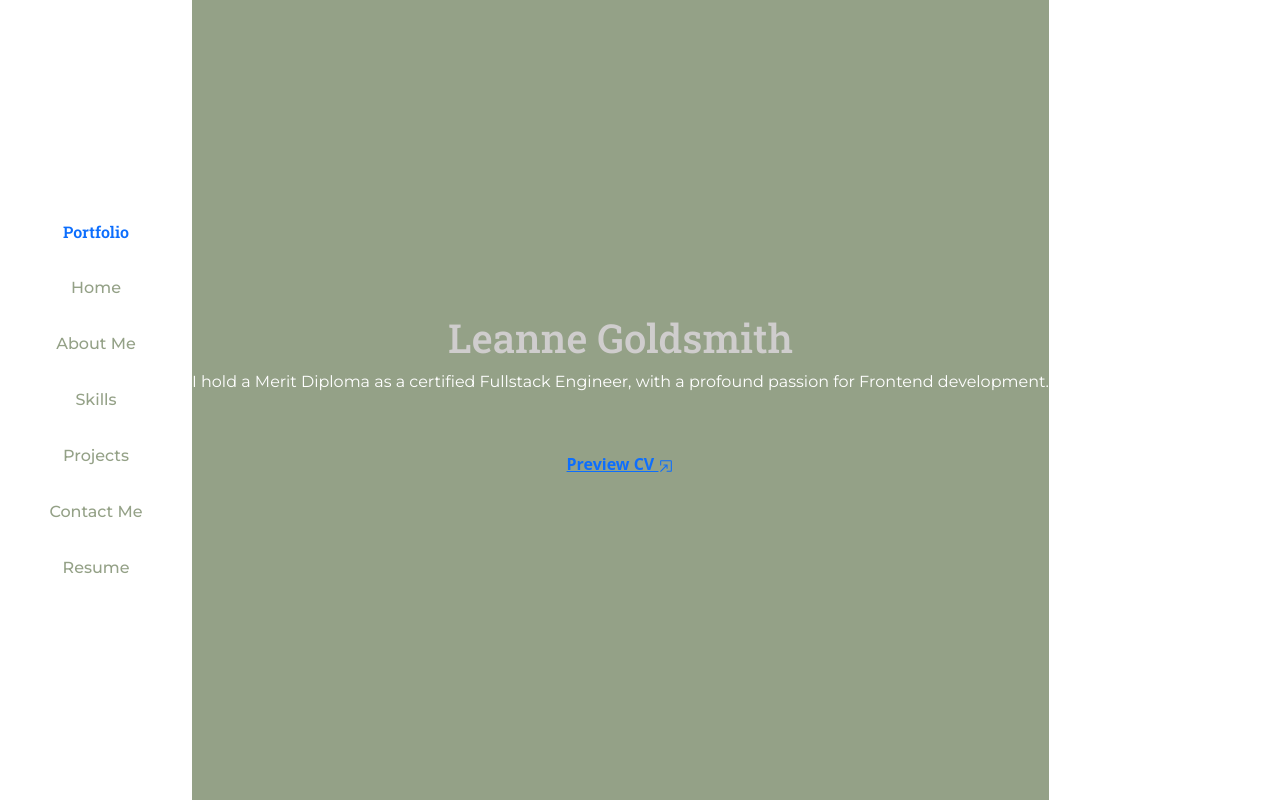
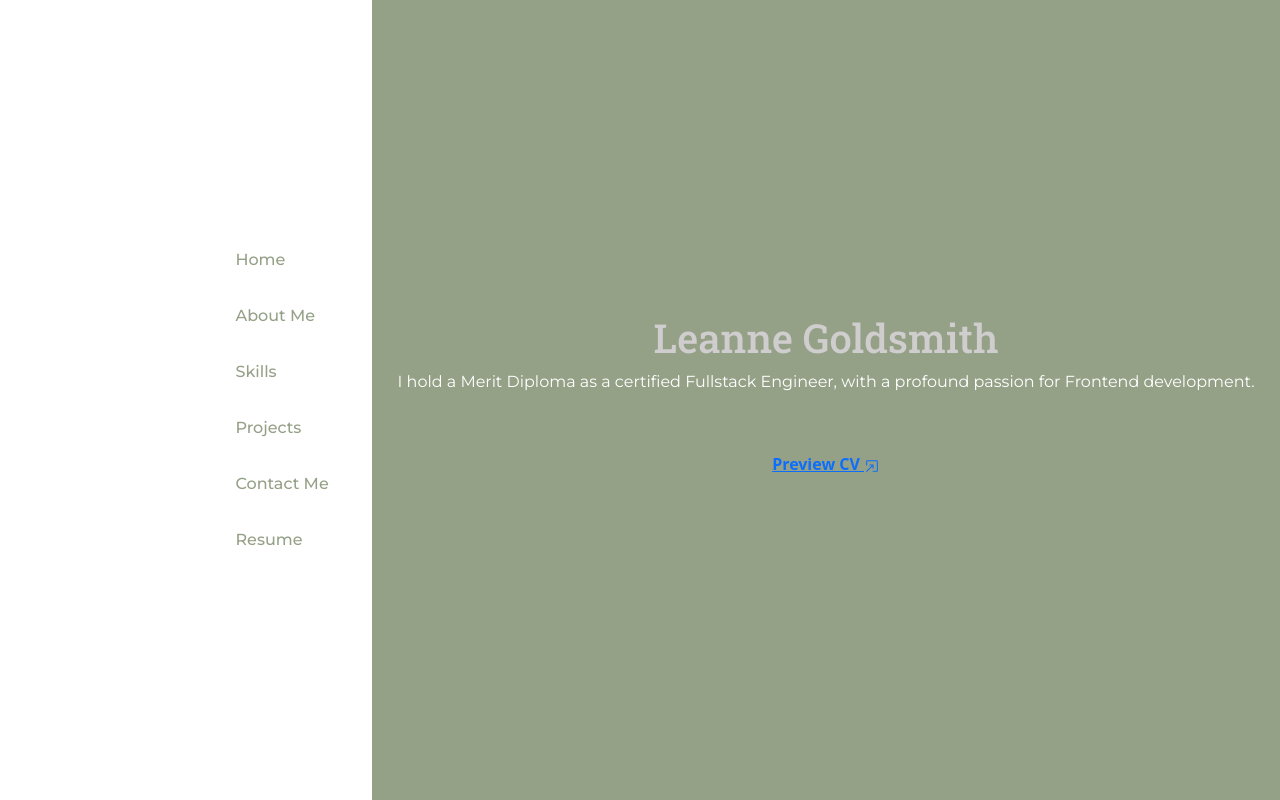
Before and after one commit to LeanneCodes/react-portfolio, a React (Vite) app: page / in a window 1280 px wide. Built offline with nearby package versions, Linux system fonts and the light colour scheme.

Commit message:
add transition to nav items

```diff
--- a/src/components/Navbar.css
+++ b/src/components/Navbar.css
@@ -1,6 +1,6 @@
 .desktop {
-    width: 15%;
-    padding: 3% !important;
+    width: 35%;
+    padding: 3% 0 3% 15% !important;
     height: 100vh;
     display: flex;
     align-items: center;
@@ -8,7 +8,7 @@
 }
 
 .nav {
-    text-align: center;
+    text-align: left;
 }
 
 .title {
@@ -23,6 +23,11 @@
     font-family: var(--body-text);
     font-weight: 500;
     padding: 0.5rem 0;
+    transition: padding 1s;
+}
+
+.nav-item:hover {
+    padding-left: 0.5rem;
 }
 
 .nav-item a {
--- a/src/components/Navbar.jsx
+++ b/src/components/Navbar.jsx
@@ -117,17 +117,6 @@ const Navbar = () => {
   return (
     <div className='desktop'>
       <ul className="nav flex-column">
-        <div className='title'>
-          <NavLink
-            to="/"
-            end
-            className={({ isActive }) =>
-              isActive ? 'nav-link active' : 'nav-link'
-            }
-          >
-            Portfolio
-          </NavLink>
-        </div>
         <li className="nav-item">
           <NavLink
             to="/"
--- a/src/components/pages/Home.jsx
+++ b/src/components/pages/Home.jsx
@@ -4,7 +4,7 @@ import '../styles/Home.css'
 
 const Home = () => {
   return (
-    <div className='intro-container'>
+    <div className='intro-container container-fluid'>
       <h1 style={{color: 'white'}}>Leanne Goldsmith</h1>
       <p style={{color: 'white'}}>
       I hold a Merit Diploma as a certified Fullstack Engineer, with a profound passion for Frontend development.
--- a/src/components/styles/Home.css
+++ b/src/components/styles/Home.css
@@ -1,6 +1,6 @@
 .intro-container {
     background-color: var(--sage);
-    min-height: 89.3vh;
+    min-height: 100vh;
     display: flex;
     flex-direction: column;
     justify-content: center;
```
